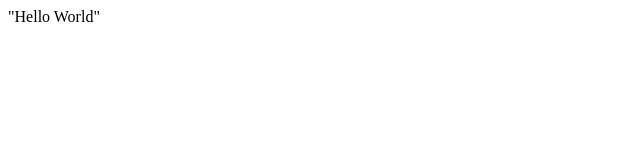
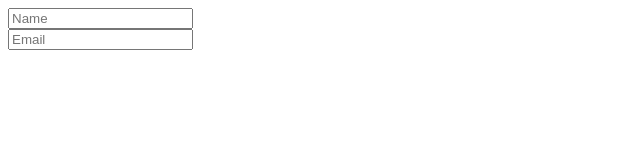
Before and after one commit to TheCakan/cakan.dev, a plain HTML site: page index.html in a window 1280 px wide. Shown: the whole page, without its empty margins (0-640 px from the left). Drawn offline with Linux system fonts and the light colour scheme.

Commit message:
Update index.html

```diff
--- a/index.html
+++ b/index.html
@@ -1 +1,9 @@
-"Hello World"
+<form action="https://formspree.io/yourformlink" method="POST">
+<div class="row gtr-uniform">
+<div class="col-6 col-12-xsmall">
+<input type="text" name="name" id="name" value="" placeholder="Name" />
+</div>
+<div class="col-6 col-12-xsmall">
+<input type="email" name="_replyto" id="email" value="" placeholder="Email" />
+</div>
+</form>
```
